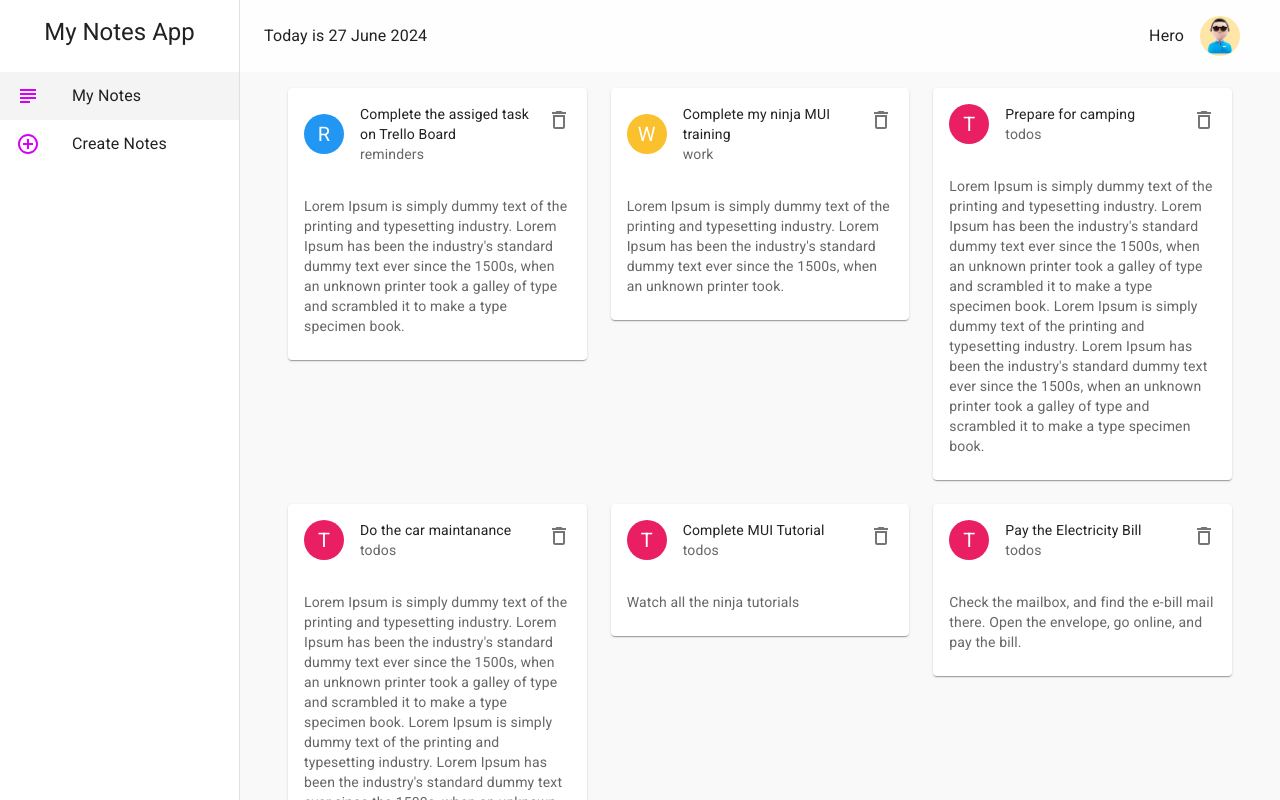
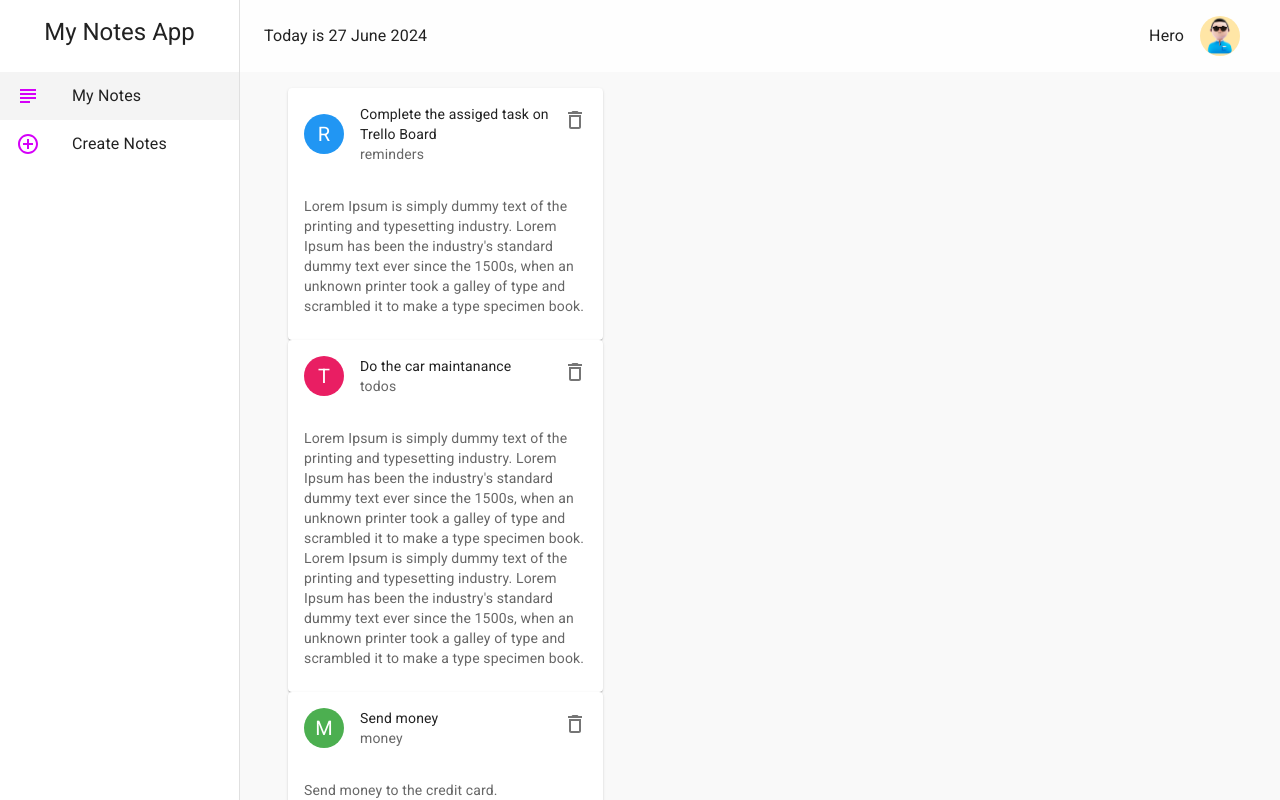
Before and after one commit to Vhkan/mui-practice-project, a React (Create React App) app: page / in a window 1280 px wide. Shown: the top 800 px of the page. Built offline with nearby package versions, Linux system fonts and the light colour scheme; data requests are answered from the project's data file.

Commit message:
add breakpoints to Notes component

```diff
--- a/src/pages/Notes.jsx
+++ b/src/pages/Notes.jsx
@@ -1,6 +1,7 @@
 import React, { useEffect, useState } from 'react'
 import { Container, Grid } from '@mui/material';
 import NoteCard from '../components/NoteCard';
+import Masonry from 'react-masonry-css';
 
 export default function Notes() {
 
@@ -8,9 +9,9 @@ export default function Notes() {
 
   useEffect(() => {
     fetch('http://localhost:8000/notes')
-    .then(res => res.json())
-    .then(data => setNotes(data))
-  },[]);
+      .then(res => res.json())
+      .then(data => setNotes(data))
+  }, []);
 
   //Deleting a note
   const handleDelete = async (id) => {
@@ -21,15 +22,24 @@ export default function Notes() {
     setNotes(newNotes);
   }
 
+  const breakpoints = {
+    default: 3,
+    1100: 2, //1100px -> 2 columns
+    700: 1 //700px -> 1 column
+  };
+
   return (
     <Container>
-      <Grid container spacing={3}>
+      <Masonry
+        breakpointCols={breakpoints}
+        className="my-masonry-grid"
+        columnClassName="my-masonry-grid_column">
         {notes.map(note => (
-          <Grid item key={ note.id } xs={12} md={6} lg={4}>
-            <NoteCard note={note} handleDelete={handleDelete}/>
-          </Grid>
+          <div key={note.id}>
+            <NoteCard note={note} handleDelete={handleDelete} />
+          </div>
         ))}
-     </Grid>
+      </Masonry>
     </Container>
   )
 }
```
